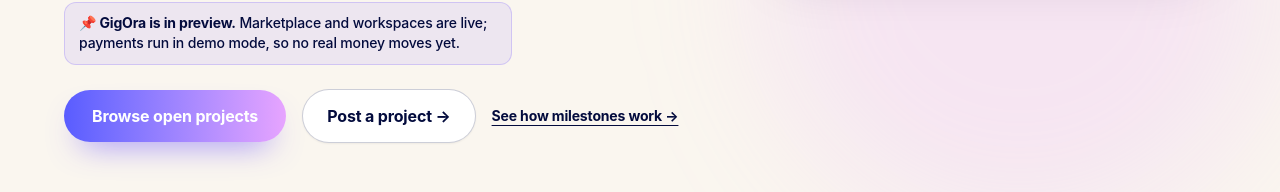
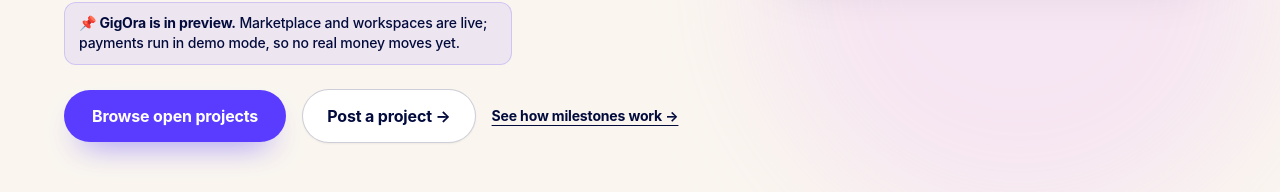
Before and after one commit to VIPK-GUPTA1827/GigOra, a React (Vite) app in the folder frontend/: page / in a window 1280 px wide. Shown: the part 487-679 px from the top of the page. Built offline with nearby package versions, Linux system fonts and the light colour scheme; no server answers.

Commit message:
style(frontend): standardize hero CTA button to solid indigo #593CFF

```diff
--- a/frontend/src/pages/Home.jsx
+++ b/frontend/src/pages/Home.jsx
@@ -291,7 +291,7 @@
                 <div className="flex flex-col sm:flex-row items-stretch sm:items-center gap-3 sm:gap-4 w-full">
                   <Link
                     to="/marketplace"
-                    className="rounded-full bg-gradient-to-r from-[#595CFF] to-[#E7A4FF] px-7 py-3.5 text-sm md:text-base font-bold text-white shadow-[0_16px_32px_-16px_rgba(89,60,255,0.7)] hover:brightness-105 active:scale-95 transition-all text-center min-h-[48px] flex items-center justify-center cursor-pointer"
+                    className="rounded-full bg-[#593CFF] hover:bg-[#472fe0] px-7 py-3.5 text-sm md:text-base font-bold text-white shadow-[0_16px_32px_-16px_rgba(89,60,255,0.7)] active:scale-95 transition-all text-center min-h-[48px] flex items-center justify-center cursor-pointer"
                   >
                     Browse open projects
                   </Link>
@@ -342,7 +342,7 @@
                   className="text-[#030B3D] leading-[1.55] max-w-[32em] font-medium mb-3.5 md:mb-4"
                   style={{ fontSize: 'clamp(0.95rem, 1.05vw + 0.15rem, 1.15rem)' }}
                 >
-                  Showcase your work and explore our planned milestone-based freelance collaboration model.
+                  Showcase your work and explore milestone-based freelance collaboration.
                 </motion.p>
 
                 {/* Offer Line */}
```
